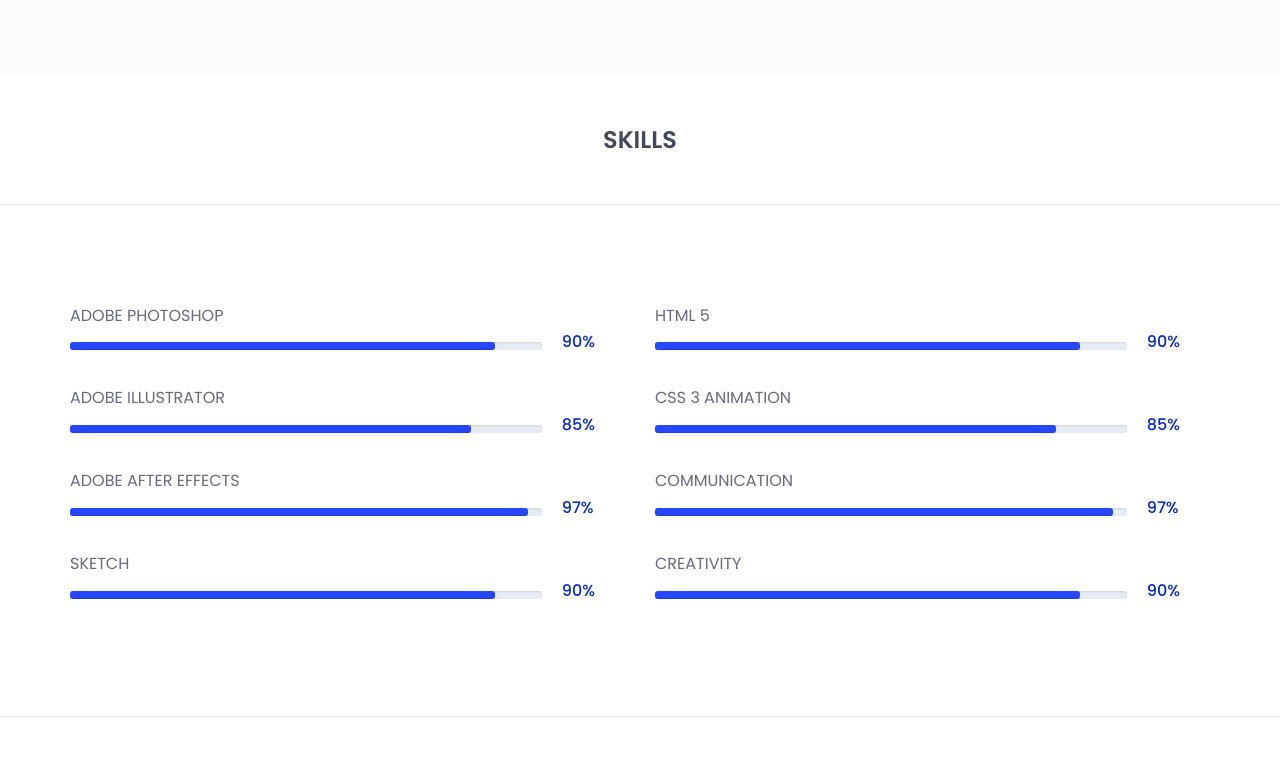
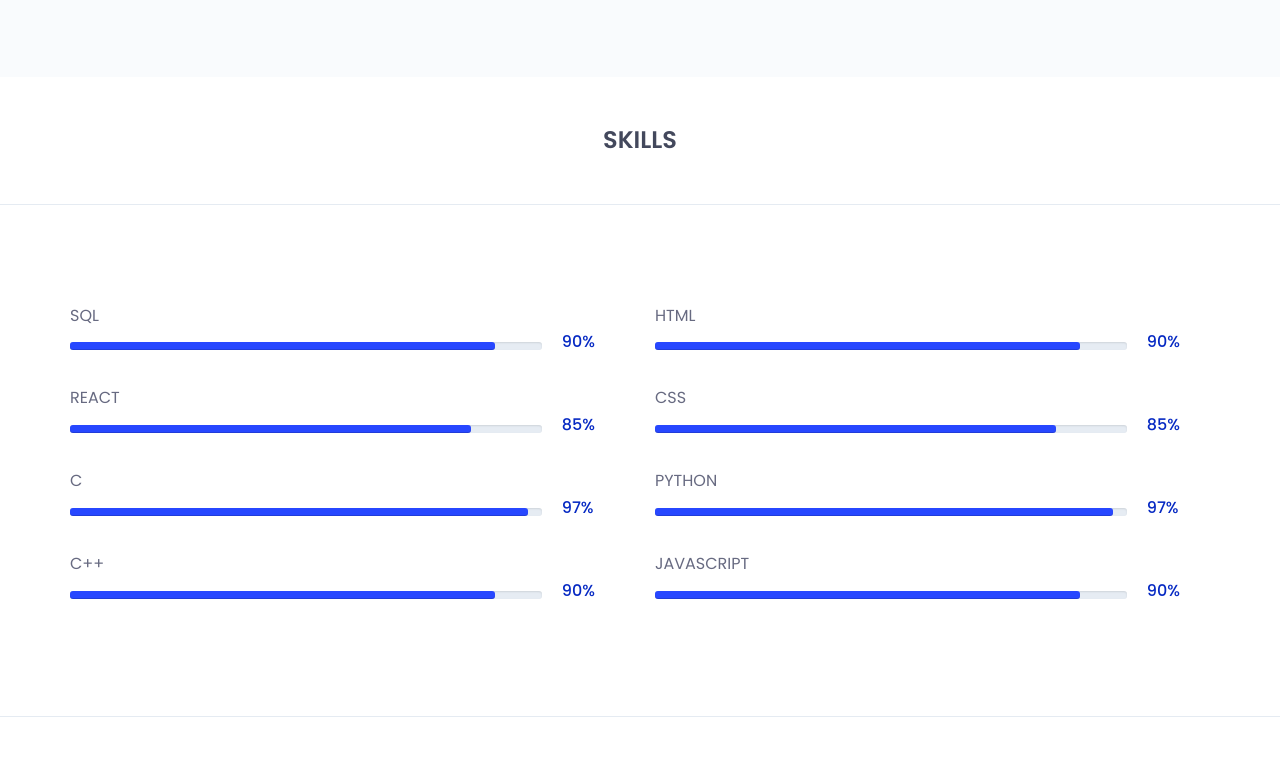
Before and after one commit to LelushiaMJ/LelushiaMJ.github.io, a plain HTML site: page index.html in a window 1280 px wide. Shown: the part 2276-3040 px from the top of the page. Drawn offline with nearby package versions, Linux system fonts and the light colour scheme.

Commit message:
Updated Values

```diff
--- a/index.html
+++ b/index.html
@@ -125,7 +125,7 @@
 						<div class="col-sm-6">
 							<div class="single-about-txt">
 								<h3>
-									I am a Professional UI/UX Designer and Web developer. Consectetur an adipisi elita, sed do eiusmod tempor incididunt ut labore et dolore magna aliqua. Ut enim ad minim veniam quis nostrud.
+									I am a Professional Programmer and Web developer. Consectetur an adipisi elita, sed do eiusmod tempor incididunt ut labore et dolore magna aliqua. Ut enim ad minim veniam quis nostrud.
 								</h3>
 								<p>
 									Duis aute irure dolor in reprehenderit in voluptate velit esse cillum dolore eu fugiat nulla pariatur. Excepteur sint occaecat cupidatat non proident, sunt in culpa qui officia deserunt mollit anim id est laborum. Sed ut perspi unde omnis iste natus error sit voluptatem accusantium doloremque lauda ntium, totam rem aperiam, eaque ipsa quae ab illo inventore veritatis et quasi architecto beatae vitae dicta sunt explicabo. Nemo enim ipsam vo luptatem quia voluptas sit aspernatur aut odit aut fugit,
@@ -134,7 +134,7 @@
 									<div class="col-sm-4">
 										<div class="single-about-add-info">
 											<h3>phone</h3>
-											<p>987-123-6547</p>
+											<p>-to be added-</p>
 										</div>
 									</div>
 									<div class="col-sm-4">
@@ -146,7 +146,7 @@
 									<div class="col-sm-4">
 										<div class="single-about-add-info">
 											<h3>website</h3>
-											<p>www.lelushia.com</p>
+											<p>https://lelushiamj.github.io</p>
 										</div>
 									</div>
 								</div>
@@ -294,7 +294,7 @@
 							<div class="col-md-6">
 								<div class="single-skill-content">
 									<div class="barWrapper">
-										<span class="progressText">adobe photoshop</span>
+										<span class="progressText">SQL</span>
 										<div class="single-progress-txt">
 											<div class="progress ">
 												<div class="progress-bar" role="progressbar" aria-valuenow="90" aria-valuemin="10" aria-valuemax="100" style="">
@@ -305,7 +305,7 @@
 										</div>
 									</div><!-- /.barWrapper -->
 									<div class="barWrapper">
-										<span class="progressText">adobe illustrator</span>
+										<span class="progressText">React</span>
 										<div class="single-progress-txt">
 											<div class="progress ">
 											   <div class="progress-bar" role="progressbar" aria-valuenow="85" aria-valuemin="10" aria-valuemax="100" style="">
@@ -316,7 +316,7 @@
 										</div>
 									</div><!-- /.barWrapper -->
 									<div class="barWrapper">
-										<span class="progressText">adobe after effects</span>
+										<span class="progressText">C</span>
 										<div class="single-progress-txt">
 											<div class="progress ">
 											   <div class="progress-bar" role="progressbar" aria-valuenow="97" aria-valuemin="10" aria-valuemax="100" style="">
@@ -327,7 +327,7 @@
 										</div>
 									</div><!-- /.barWrapper -->
 									<div class="barWrapper">
-										<span class="progressText">sketch</span>
+										<span class="progressText">C++</span>
 										<div class="single-progress-txt">
 											<div class="progress ">
 											   <div class="progress-bar" role="progressbar" aria-valuenow="90" aria-valuemin="10" aria-valuemax="100" style="">
@@ -342,7 +342,7 @@
 							<div class="col-md-6">
 								<div class="single-skill-content">
 									<div class="barWrapper">
-										<span class="progressText">html 5</span>
+										<span class="progressText">HTML</span>
 										<div class="single-progress-txt">
 											<div class="progress ">
 												<div class="progress-bar" role="progressbar" aria-valuenow="90" aria-valuemin="10" aria-valuemax="100" style="">
@@ -353,7 +353,7 @@
 										</div>
 									</div><!-- /.barWrapper -->
 									<div class="barWrapper">
-										<span class="progressText">css 3 animation</span>
+										<span class="progressText">CSS</span>
 										<div class="single-progress-txt">
 											<div class="progress ">
 											   <div class="progress-bar" role="progressbar" aria-valuenow="85" aria-valuemin="10" aria-valuemax="100" style="">
@@ -364,7 +364,7 @@
 										</div>
 									</div><!-- /.barWrapper -->
 									<div class="barWrapper">
-										<span class="progressText">communication</span>
+										<span class="progressText">Python</span>
 										<div class="single-progress-txt">
 											<div class="progress ">
 											   <div class="progress-bar" role="progressbar" aria-valuenow="97" aria-valuemin="10" aria-valuemax="100" style="">
@@ -375,7 +375,7 @@
 										</div>
 									</div><!-- /.barWrapper -->
 									<div class="barWrapper">
-										<span class="progressText"> creativity</span>
+										<span class="progressText">JavaScript</span>
 										<div class="single-progress-txt">
 											<div class="progress ">
 											   <div class="progress-bar" role="progressbar" aria-valuenow="90" aria-valuemin="10" aria-valuemax="100" style="">
```
